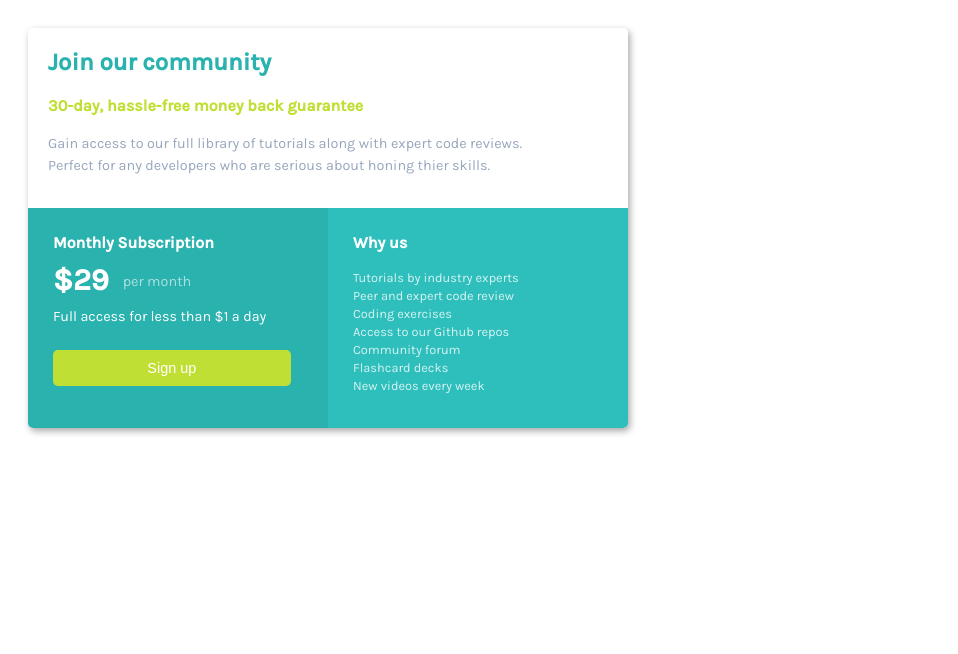
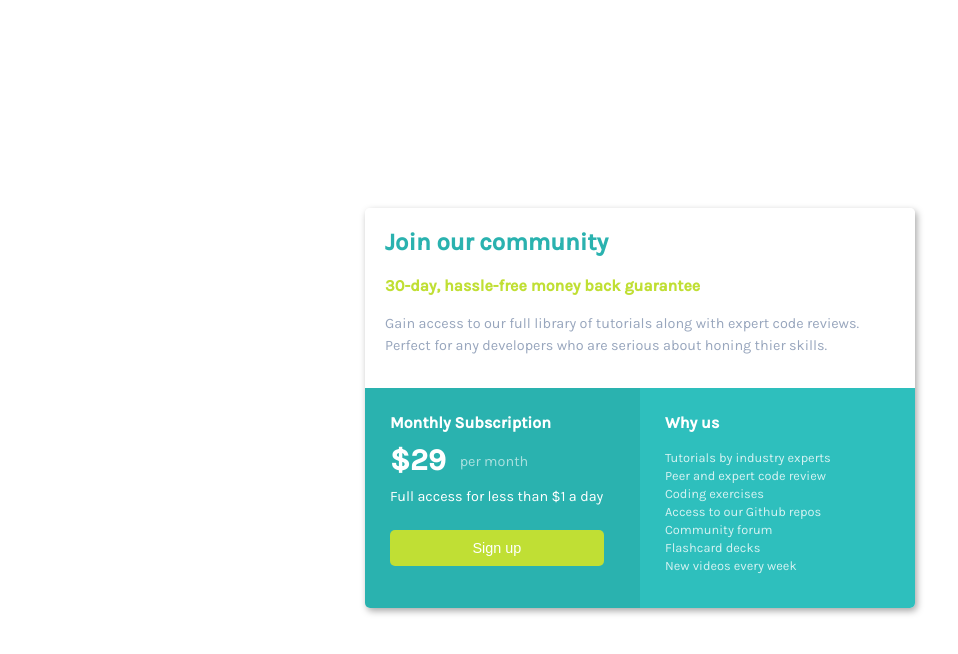
Before and after one commit to KevinStrange1/Pricing-card-frontend-mentor-challenge, a plain HTML site: page index.html in a window 1280 px wide. Shown: the whole page, without its empty margins (0-958 px from the left). Drawn offline with Linux system fonts and the light colour scheme.

Commit message:
Update style.css

```diff
--- a/style.css
+++ b/style.css
@@ -18,8 +18,8 @@ h2, h4, p {
 }
 
 .container {
-  width: 600px;
-  height: 400px;
+  width: 100%;
+  height: auto;
   box-shadow: 2px 3px 7px 0px rgba(0, 0, 0, 0.35);
   border-radius: 5px;
   overflow: hidden;
@@ -39,7 +39,7 @@ h2, h4, p {
 }
 
 .box-2 {
-  width: 50%;
+  width: 100%;
   height: 100%;
   background-color: #2ab2af;
   display: inline-block;
@@ -48,7 +48,7 @@ h2, h4, p {
 }
 
 .box-3 {
-  width: 50%;
+  width: 100%;
   height: 100%;
   background-color: #2ebfbd;
   display: inline-block;
@@ -133,9 +133,17 @@ li {
   font-size: 0.9rem;
 }
 
-@media (max-width: 650px) {
-  .container, .box-1, .box-2, .box-3 {
-    width: 100%;
-    height: auto;
+@media (min-width: 576px) {
+  .container {
+     width: 550px;
+     height: 400px;
+  }
+  .box-2, .box-3 {
+     width: 50%;
+  }
+  body {
+     display: grid;
+     place-content: center;
+     min-height: 100vh;
   }
 }
```
